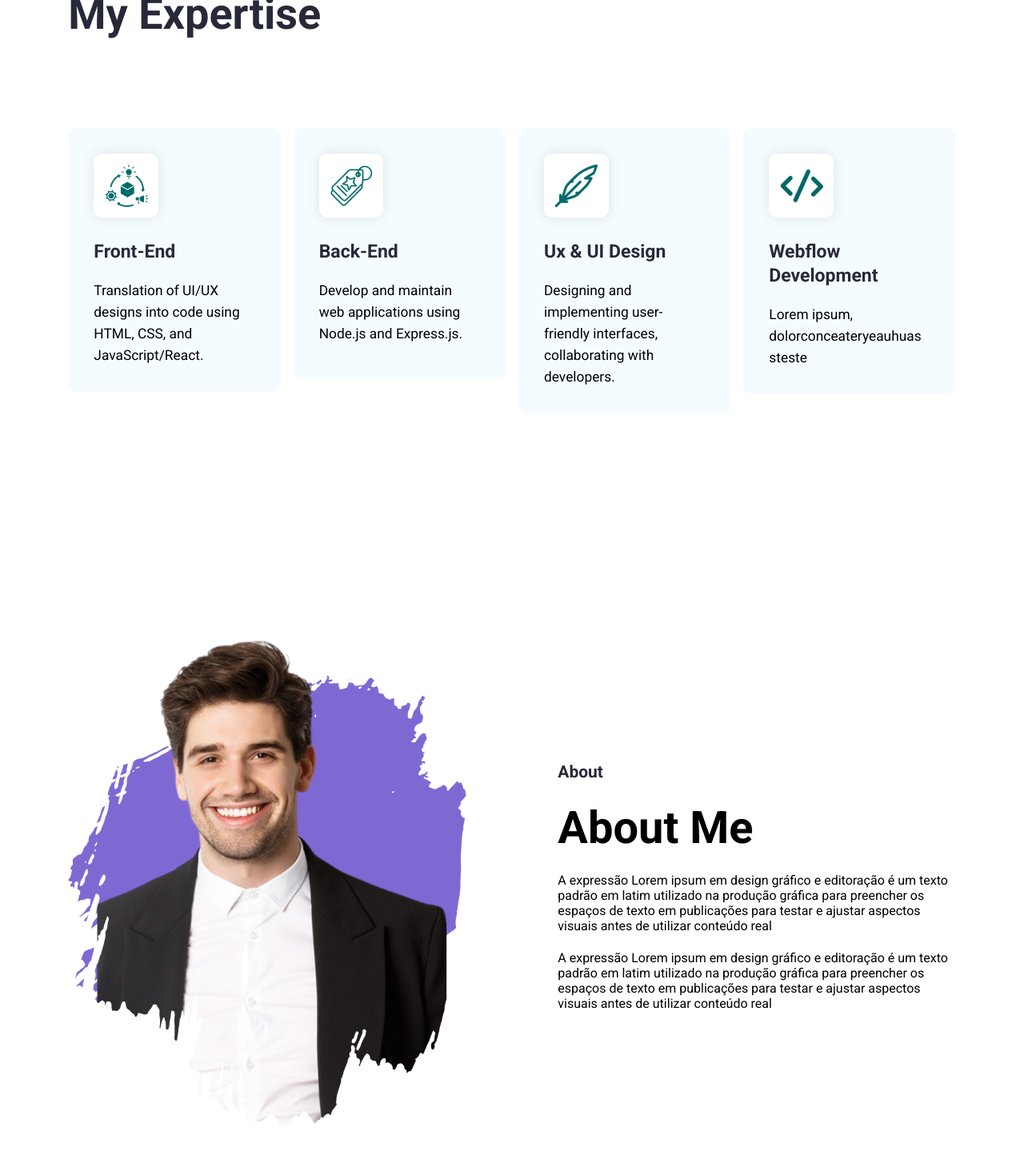
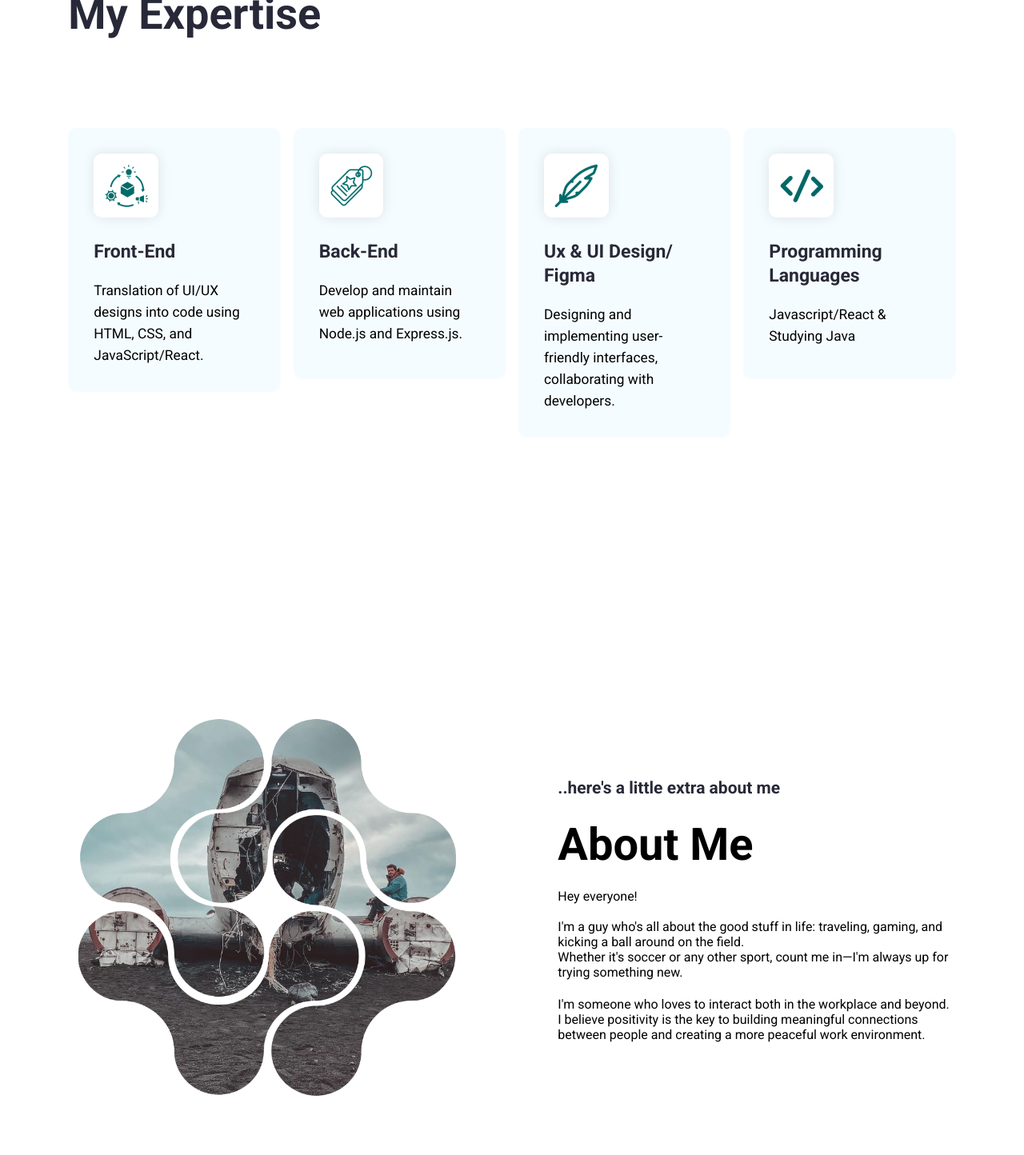
Before and after one commit to lucasuk89/PortifolioReact2024, a React (Create React App) app: page / in a window 1280 px wide. Shown: the part 915-2359 px from the top of the page at 80% size. Built offline with nearby package versions, Linux system fonts and the light colour scheme.

Commit message:
Introduced some new images on Aboutme section and updated some text on it

```diff
--- a/src/Pages/Home/AboutMe.jsx
+++ b/src/Pages/Home/AboutMe.jsx
@@ -2,23 +2,26 @@ export default function AboutMe() {
   return (
     <section id="AboutMe" className="about--section">
       <div className="about--section--img">
-        <img src="./img/about-me.png" alt="About Me" />
+        <img src="./img/iceland.png" alt="About Me" />
       </div>
       <div className="hero--section--content--box about--section--box">
         <div className="hero--section--content">
-          <p className="section--title">About</p>
+          <p className="section--title">..here's a little extra about me</p>
           <h1 className="skills-section--heading">About Me</h1>
           <p className="hero--section--description">
-            A expressão Lorem ipsum em design gráfico e editoração é um texto
-            padrão em latim utilizado na produção gráfica para preencher os
-            espaços de texto em publicações para testar e ajustar aspectos
-            visuais antes de utilizar conteúdo real
+            Hey everyone!
+            <br />
+            <br />
+            I'm a guy who's all about the good stuff in life: traveling, gaming,
+            and kicking a ball around on the field. <br />
+            Whether it's soccer or any other sport, count me in—I'm always up
+            for trying something new.
           </p>
           <p className="hero--section--description">
-            A expressão Lorem ipsum em design gráfico e editoração é um texto
-            padrão em latim utilizado na produção gráfica para preencher os
-            espaços de texto em publicações para testar e ajustar aspectos
-            visuais antes de utilizar conteúdo real
+            I'm someone who loves to interact both in the workplace and beyond.
+            <br />I believe positivity is the key to building meaningful
+            connections between people and creating a more peaceful work
+            environment.
           </p>
         </div>
       </div>
--- a/src/data/index.json
+++ b/src/data/index.json
@@ -17,15 +17,15 @@
         {
             "id":3,
             "src":"./img/feather-pen-2.png",
-            "title":"Ux & UI Design",
+            "title":"Ux & UI Design/ Figma",
             "description":"Designing and implementing user-friendly interfaces, collaborating with developers."
         },
 
         {
             "id":4,
             "src":"./img/feather-pen-1.png",
-            "title":"Webflow Development",
-            "description":"Lorem ipsum, dolorconceateryeauhuas steste"
+            "title":"Programming Languages",
+            "description":"Javascript/React & Studying Java"
         }
     ],
 
```
Also changed, not shown: public/img/Iceland.png (added).
